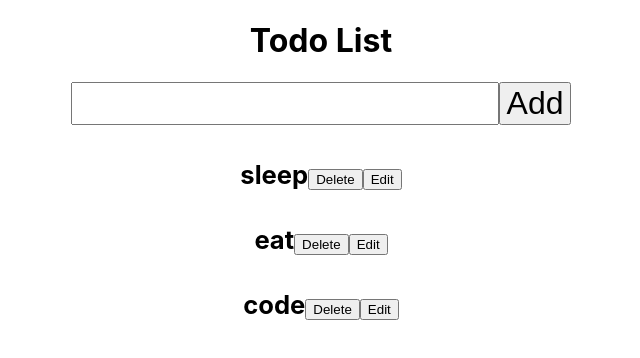
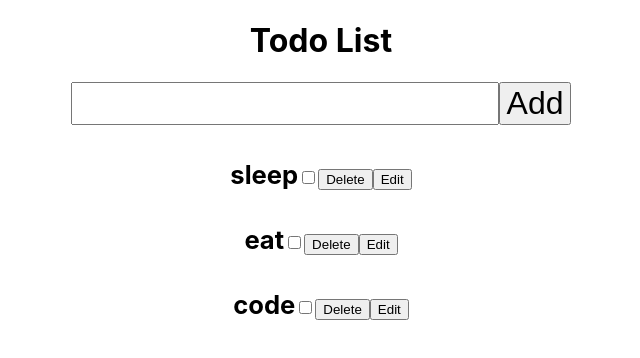
Before and after one commit to raymond-le-goldenowl/reactjs-cra-template, a React (Create React App) app: page / in a window 1280 px wide. Shown: the top 358 px of the page, without its empty margins (319-959 px from the left). Built offline with nearby package versions, Linux system fonts and the light colour scheme.

Commit message:
Add checkbox

```diff
--- a/src/ClassComponents/Todo.jsx
+++ b/src/ClassComponents/Todo.jsx
@@ -6,6 +6,12 @@ export default class Todo extends Component {
       <div>
         <h4 style={{ fontSize: '1.6rem' }}>
           {this.props.todo.content}
+          <input
+            type="checkbox"
+            name="is-done"
+            id="is-done"
+            style={{ cursor: 'pointer' }}
+          />
           <button>Delete</button>
           <button>Edit</button>
         </h4>
```
